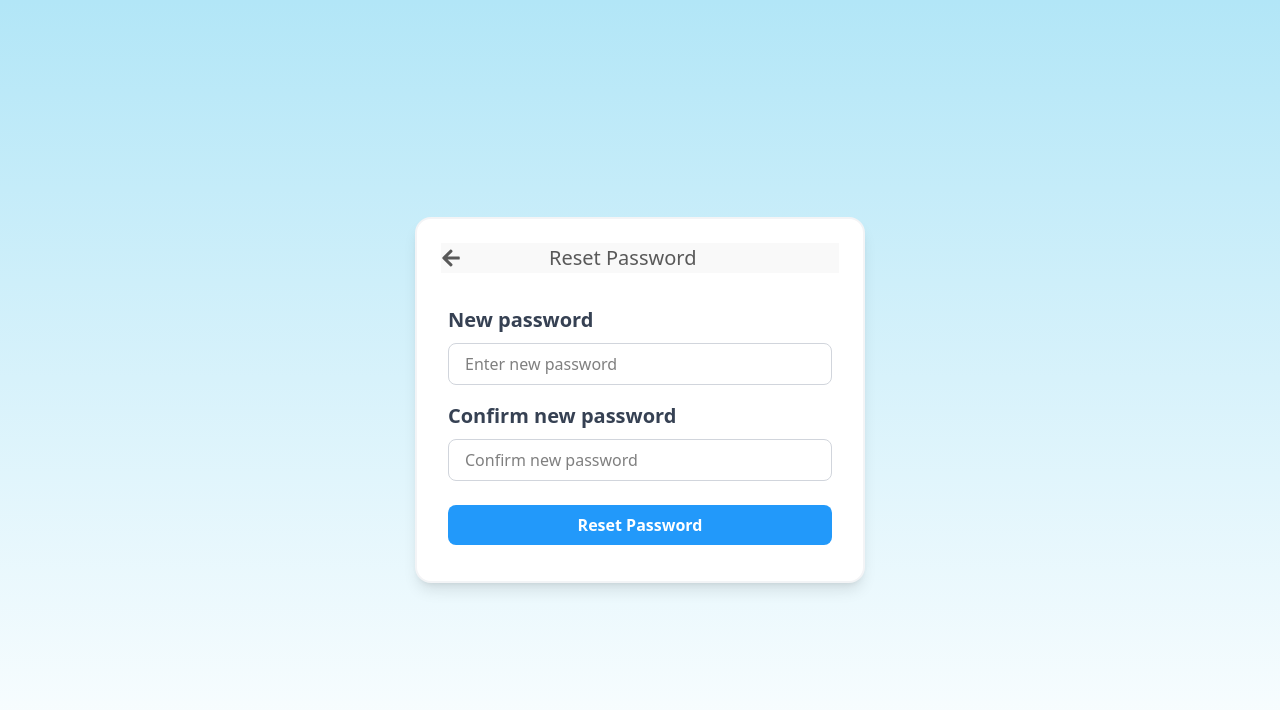
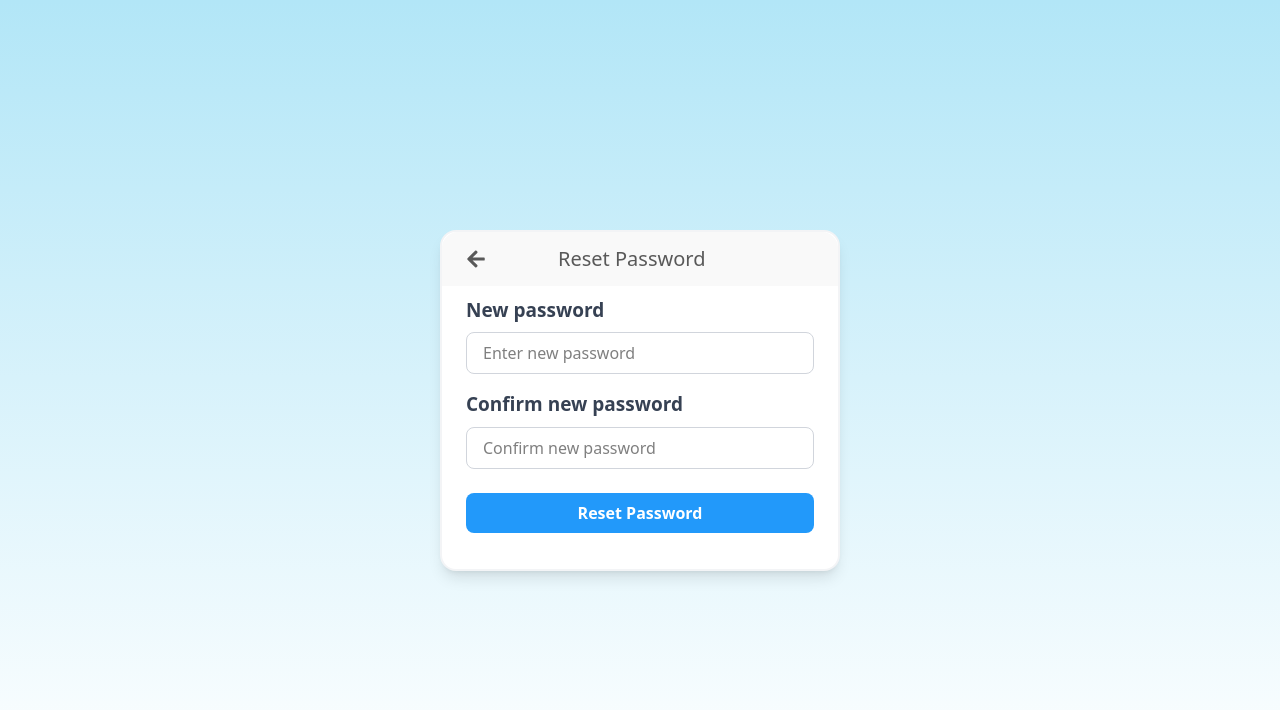
Before and after one commit to Vele189/Continuum, a React (Vite) app in the folder continuum-frontend/: page /reset-password in a window 1280 px wide. Shown: the top 710 px of the page. Built offline with nearby package versions, Linux system fonts and the light colour scheme; no server answers.

Commit message:
feat(auth): pages optimization

```diff
--- a/continuum-frontend/src/pages/Auth/ForgotPassword.tsx
+++ b/continuum-frontend/src/pages/Auth/ForgotPassword.tsx
@@ -4,20 +4,22 @@ import { Link } from "react-router-dom";
 const ForgotPassword = () => {
   return (
     <div className="bg-linear-to-b from-[#B2E6F7] to-[#FFFFFF] min-h-screen flex items-center justify-center relative overflow-hidden ">
-      <div className="bg-white w-86.25 h-75.75  flex flex-col justify-center items-center px-6 pt-2 pb-9 border-2 border-gray-100 rounded-2xl shadow-lg">
-        <div className="bg-[#F9F9F9]  flex items-center gap-4 mb-6 w-full text-[22px] font-medium text-[#595959]">
+      <div className="relative bg-white w-86.25 h-75.75  flex flex-col justify-center items-center pt-2 border-2 border-gray-100 rounded-2xl shadow-lg">
+        <div className="absolute top-0 left-0 h-[54px] rounded-t-lg px-6 bg-[#F9F9F9] gap-4 flex items-center mb-6 w-full text-[22px] font-medium text-[#595959]">
           <Link to="/login">
             <FaArrowLeft className="text-[20px] font-light" />
           </Link>
           <h2 className="mb-0 ml-12">Forgot Password</h2>
         </div>
 
-        <p className="text-gray-400 mb-6 text-[16px]">
+    <div className="px-6 h-[249px]">
+
+        <p className="text-gray-400 mt-4 mb-6 text-[16px]">
           We will email a reset link to your email address you used.
         </p>
 
-        <form className="w-full max-w-sm">
-          <div className="mb-4">
+        <form className="w-full">
+          <div>
             <label
               htmlFor="email"
               className="block text-gray-900 mb-2 text-[16px]"
@@ -27,7 +29,7 @@ const ForgotPassword = () => {
             <input
               type="email"
               id="email"
-              className="w-full px-4 py-2 border border-gray-300 rounded-lg focus:outline-none focus:ring focus:ring-blue-500 text-[16px]"
+              className="w-full px-4 py-2 mb-6 border border-gray-300 rounded-lg focus:outline-none focus:ring focus:ring-blue-500 text-[16px]"
               placeholder="you@example.com"
             />
           </div>
@@ -38,6 +40,8 @@ const ForgotPassword = () => {
             Send reset link
           </button>
         </form>
+    </div>
+
       </div>
     </div>
   );
--- a/continuum-frontend/src/pages/Auth/ResetPassword.tsx
+++ b/continuum-frontend/src/pages/Auth/ResetPassword.tsx
@@ -5,18 +5,20 @@ const ResetPassword = () => {
   return (
     <div className="bg-linear-to-b from-[#B2E6F7] to-[#FFFFFF] min-h-screen flex items-center justify-center relative overflow-hidden ">
 
-      <div className="bg-white flex flex-col justify-center w-[450px] items-center px-6 pt-6 pb-9 rounded-2xl border-2 border-gray-100 shadow-lg">
+      <div className="relative bg-white flex flex-col justify-center w-[400px] items-center px-6 pb-9 rounded-2xl border-2 border-gray-100 shadow-lg">
 
-        <div className="bg-[#F9F9F9]  flex items-center gap-4 mb-8 w-full text-[22px] font-medium text-[#595959]">
+        <div className="absolute top-0 left-0 h-[54px] bg-[#F9F9F9]  flex items-center px-6 mb-8 w-full text-[22px] rounded-t-2xl font-medium text-[#595959]">
           <Link to="/login">
             <FaArrowLeft className="text-[20px] font-light" />
           </Link>
           <h2 className="mb-0 ml-18 font-medium text-[20px]">Reset Password</h2>
         </div>
 
-        <form className="w-full max-w-sm">
+        <div className="w-full mt-16">
+
+        <form className="">
           <div className="mb-4">
-            <label htmlFor="new-password" className="block text-gray-700 mb-2 text-[20px]"><strong>New password</strong></label>
+            <label htmlFor="new-password" className="block text-gray-700 mb-2 text-[19px]"><strong>New password</strong></label>
             <input
               type="password"
               id="new-password"
@@ -25,7 +27,7 @@ const ResetPassword = () => {
             />
           </div>
           <div className="mb-6">
-            <label htmlFor="confirm-password" className="block text-gray-700 mb-2 text-[20px]"><strong>Confirm new password</strong></label>
+            <label htmlFor="confirm-password" className="block text-gray-700 mb-2 text-[19px]"><strong>Confirm new password</strong></label>
             <input
               type="password"
               id="confirm-password"
@@ -40,6 +42,7 @@ const ResetPassword = () => {
             Reset Password
           </button>
         </form>
+        </div>
       </div>
     </div>
   );
```
